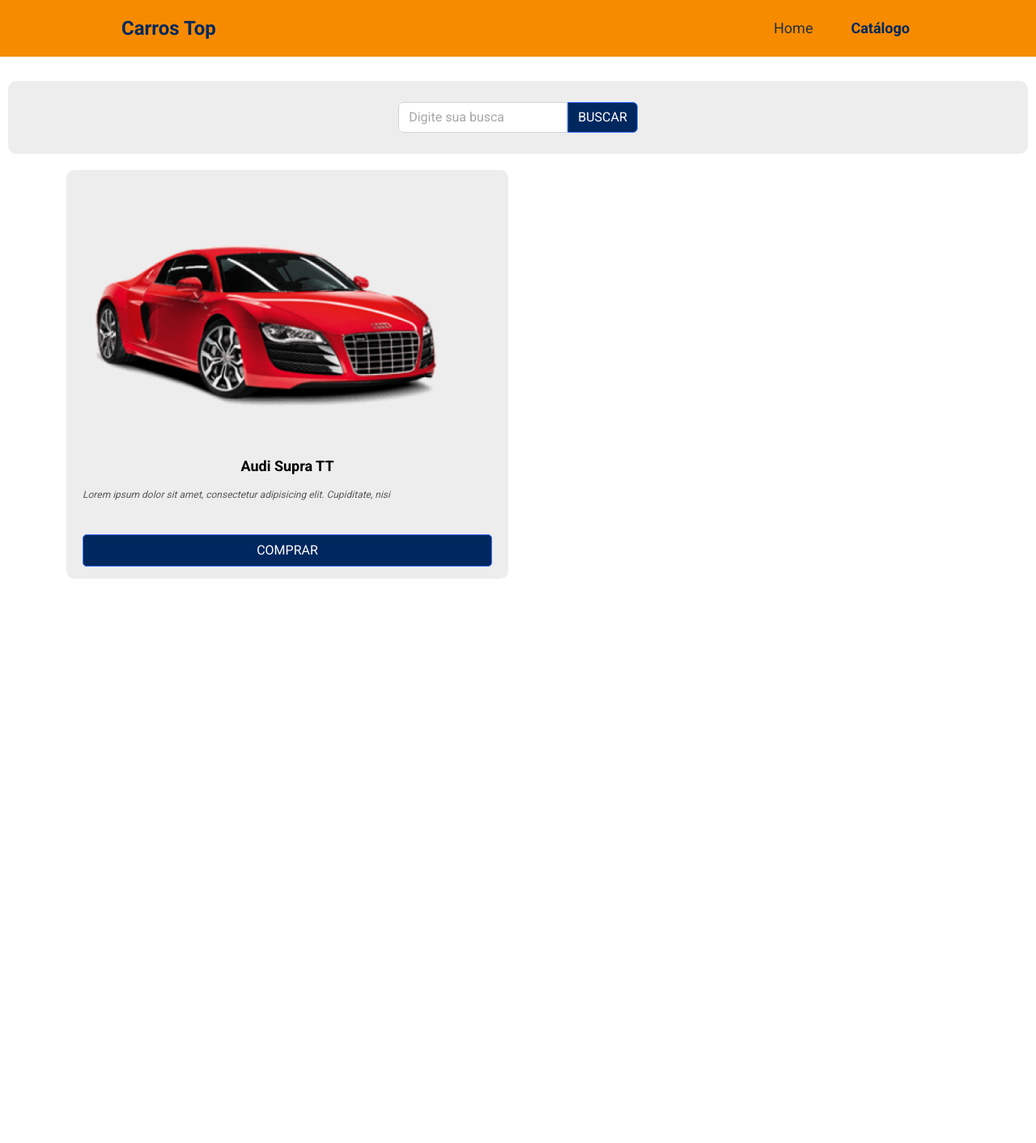
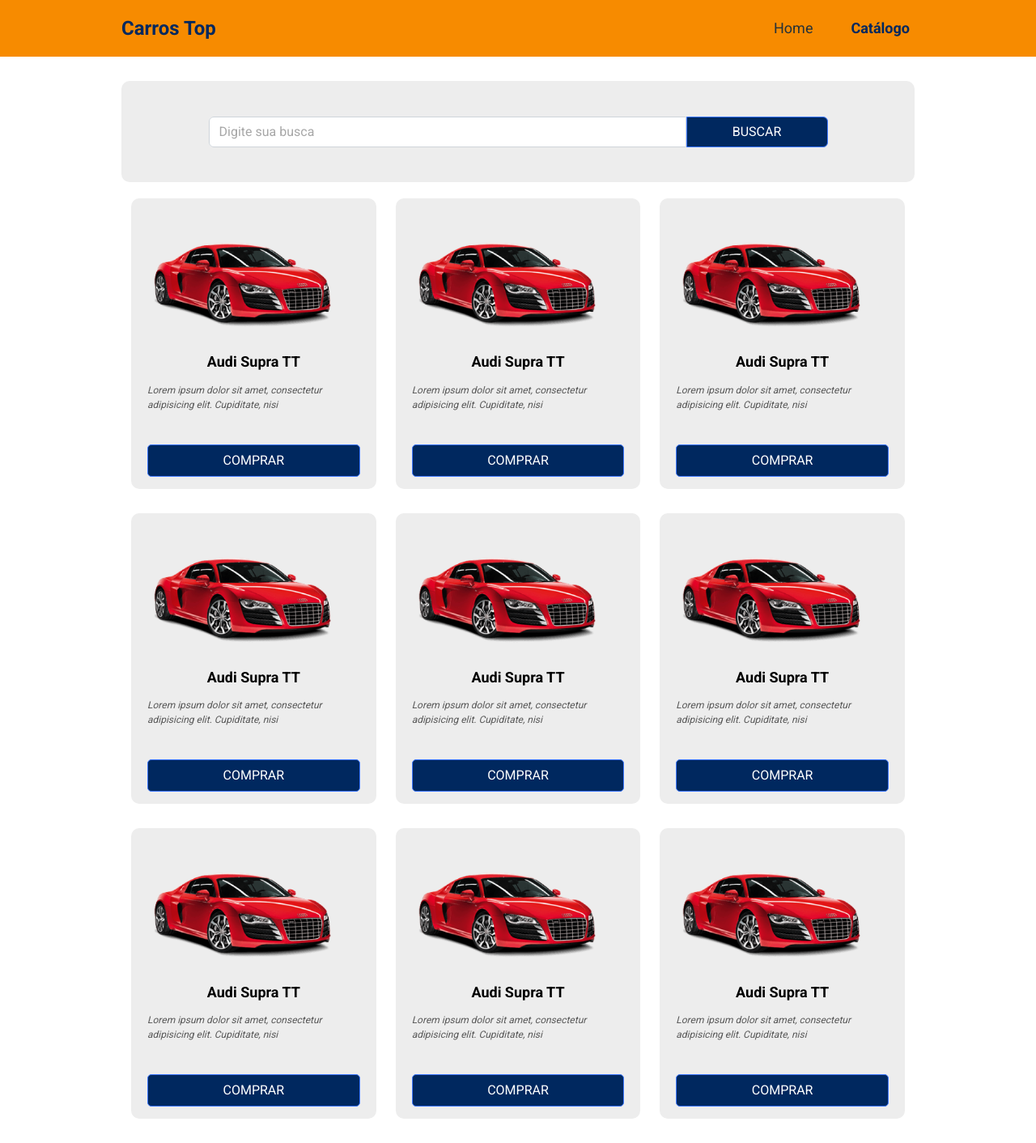
Before and after one commit to CleristonMP/bds-desafio-layout, a React (Create React App) app: page /catalog in a window 1280 px wide. Shown: the whole page at 81% size. Before the commit the page ends 800 px from the top, so only its background shows below. Built offline with nearby package versions, Linux system fonts and the light colour scheme.

Commit message:
Catalog page responsive

```diff
--- a/src/components/CarCard/styles.css
+++ b/src/components/CarCard/styles.css
@@ -2,6 +2,7 @@
     padding: 15px 20px;
     background: #ededed;
     border-radius: 10px;
+    margin-bottom: 30px;
   }
 
   .container-carros img {
--- a/src/pages/Catalog/index.tsx
+++ b/src/pages/Catalog/index.tsx
@@ -22,7 +22,31 @@
       </div>
       <div className="container">
         <div className="row">
-          <div className="col-sm-6">
+          <div className="col-sm-6 col-lg-4">
+            <CarCard />
+          </div>
+          <div className="col-sm-6 col-lg-4">
+            <CarCard />
+          </div>
+          <div className="col-sm-6 col-lg-4">
+            <CarCard />
+          </div>
+          <div className="col-sm-6 col-lg-4">
+            <CarCard />
+          </div>
+          <div className="col-sm-6 col-lg-4">
+            <CarCard />
+          </div>
+          <div className="col-sm-6 col-lg-4">
+            <CarCard />
+          </div>
+          <div className="col-sm-6 col-lg-4">
+            <CarCard />
+          </div>
+          <div className="col-sm-6 col-lg-4">
+            <CarCard />
+          </div>
+          <div className="col-sm-6 col-lg-4">
             <CarCard />
           </div>
         </div>
--- a/src/pages/Catalog/styles.css
+++ b/src/pages/Catalog/styles.css
@@ -36,3 +36,35 @@
   border-radius: 0px 6px 6px 0px;
   color: #fff;
 }
+
+@media (min-width: 576px) {
+  .container-busca {
+    height: 125px;
+  }
+
+  .search-box {
+    width: 320px;
+  }
+
+  .search-btn {
+    width: 175px;
+  }
+}
+
+@media (min-width: 576px) {
+  .search-box {
+    width: 516px;
+  }
+}
+
+@media (min-width: 992px) {
+  .search-box {
+    width: 590px;
+  }
+}
+
+@media (min-width: 1200px) {
+  .wrapper-catalog {
+    padding: 0 150px;
+  }
+}
```
